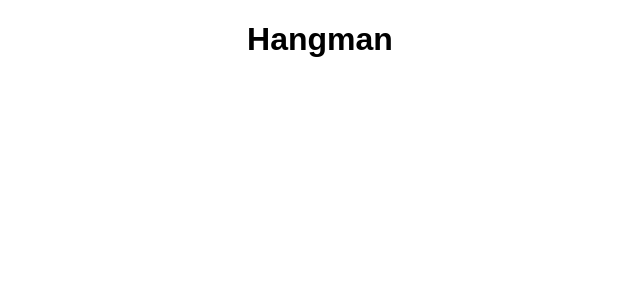
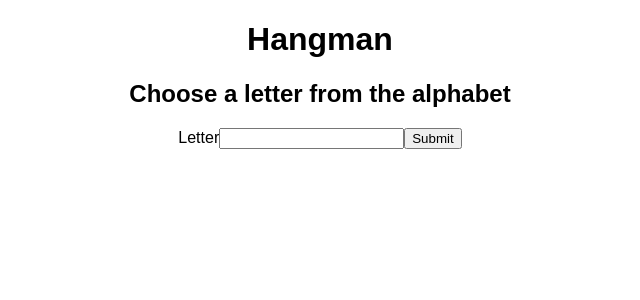
Before and after one commit to gitstephanie/hangman, a React (Create React App) app: page /hangman in a window 1280 px wide. Shown: the top 300 px of the page, without its empty margins (320-960 px from the left). Built offline with nearby package versions, Linux system fonts and the light colour scheme.

Commit message:
newgames now, work. have to fix the makeGuess submit

```diff
--- a/src/App.js
+++ b/src/App.js
@@ -13,18 +13,11 @@ class App extends Component {
       <Provider store={store}>
         <div className="App">
           <Route exact path={`/`} component={HomeContainer}/>
-          <Route path={`/hangman`} component={HangmanContainer}/>
+          <Route exact path={`/hangman`} component={HangmanContainer}/>
         </div>
       </Provider>
     );
   }
 }
-/*
-const mapStateToProps = (state) => {
-  return {
 
-  }
-}
-export default connect (mapStateToProps) (App);
-*/
 export default App;
--- a/src/actions/game.js
+++ b/src/actions/game.js
@@ -1,17 +1,24 @@
+import {randomWord} from '../lib/game'
 export const NEW_GAME = 'NEW_GAME'
 export const MAKE_GUESS = 'MAKE_GUESS'
 
-
 export function newGame() {
+  console.log('Started new game', randomWord())
   return {
     type: 'NEW_GAME',
-    payload: 0
+    state: {
+      word : randomWord(),
+      guesses: []
+    }
   }
 }
 
-export function makeGuess() {
+export function makeGuess(guess) {
+  console.log('Made guess', guess)
   return {
     type: 'MAKE_GUESS',
-    payload : 0
+    payload: {
+      GuessInput: guess
+    }
   }
 }
--- a/src/components/GuessLetterForm.jsx
+++ b/src/components/GuessLetterForm.jsx
@@ -2,32 +2,18 @@ import * as React from 'react'
 
 export default class GuessLetterForm extends React.PureComponent {
 
-  handleChange = (event) => {
-    const value = event.target.value;
-    const name = event.target.name;
-
-    this.setState({
-
-    });
-  }
-
-  handleSubmit = (event) => {
-    event.preventDefault()
-
-    if (this.state.name && this.state.description) {
-      this.props.addGuess({
-        name: this.state.name,
-      })
-    }
+ handleSubmit = (event) => {
+   console.log('howdy')
   }
 
   render() {
-    return (<div>
+    return (
+    <div>
       <h2>Choose a letter from the alphabet</h2>
       <form onSubmit={this.handleSubmit}>
         <label>
           Letter
-          <input type="text" name="letter" onChange={this.handleChange} />
+          <input type="text" guess="letter" onChange={this.handleChange} />
         </label>
         <input type="submit" value="Submit" />
       </form>
--- a/src/components/GuessLetterFormContainer.jsx
+++ b/src/components/GuessLetterFormContainer.jsx
@@ -3,18 +3,9 @@ import GuessLetterForm from './GuessLetterForm'
 import { connect } from 'react-redux'
 
 class GuessLetterFormContainer extends React.Component {
-  addPizza = (pizza) => {
-    this.props.dispatch({
-      type: 'ADD_PIZZA',
-      payload: {
-        id: Math.ceil(Math.random()*10000),
-        ...pizza
-      }
-    })
-  }
 
   render() {
-    return <GuessLetterForm addPizza={this.addPizza} />
+    return <GuessLetterForm makeGuess={this.makeGuess} />
   }
 }
 
--- a/src/components/Hangman.jsx
+++ b/src/components/Hangman.jsx
@@ -1,6 +1,7 @@
 import * as React from 'react'
 
 export default function Hangman(props) {
+    console.log(props)
     return (
         <div>
             <h1>Hangman</h1>
--- a/src/components/HangmanContainer.jsx
+++ b/src/components/HangmanContainer.jsx
@@ -2,14 +2,20 @@ import * as React from 'react'
 import Hangman from './Hangman'
 import { connect } from 'react-redux'
 import { newGame, makeGuess } from '../actions/game'
+import GuessLetterFormContainer from './GuessLetterFormContainer';
 
 class HangmanContainer extends React.PureComponent {
   componentDidMount() {
-
+    return this.props.newGame()
   }
 
   render() {
-    return <Hangman/>
+    return (
+    <div>
+      <Hangman/>
+      <GuessLetterFormContainer/>
+    </div>
+    )
 }
 
 }
--- a/src/components/Home.jsx
+++ b/src/components/Home.jsx
@@ -1,11 +1,21 @@
 import * as React from 'react'
 import {Link} from 'react-router-dom'
 
-export default function Home(props) {
+
+//export default class AddAlbumForm extends React.PureComponent {
+//export default function Home(props) {
+export default class Home extends React.PureComponent {
+
+    handleClick = (e) => {
+        return this.state.newGame(e)
+    }
+
+render() {
     return (
-        <div>
-            <h1>Welcome!</h1>
-            <Link to={`/hangman`}>Let's play!</Link>
-        </div>
-    )
+            <div>
+                <h1>Welcome!</h1>
+                <Link to={`/hangman`} onClick={event => this.handleClick(event)} >Let's play hangman!</Link>
+            </div>
+        )
+    }
 }
--- a/src/store.js
+++ b/src/store.js
@@ -1,8 +1,10 @@
-import { createStore } from 'redux'
+import { createStore, compose } from 'redux'
 import reducer from './reducers'
 
-const enhancer = window.__REDUX_DEVTOOLS_EXTENSION__ && window.__REDUX_DEVTOOLS_EXTENSION__()
-
+const devTools = window.__REDUX_DEVTOOLS_EXTENSION__ && window.__REDUX_DEVTOOLS_EXTENSION__()
+const enhancer = compose(
+    devTools
+)
 const store = createStore(reducer, enhancer)
 
 export default store
```
